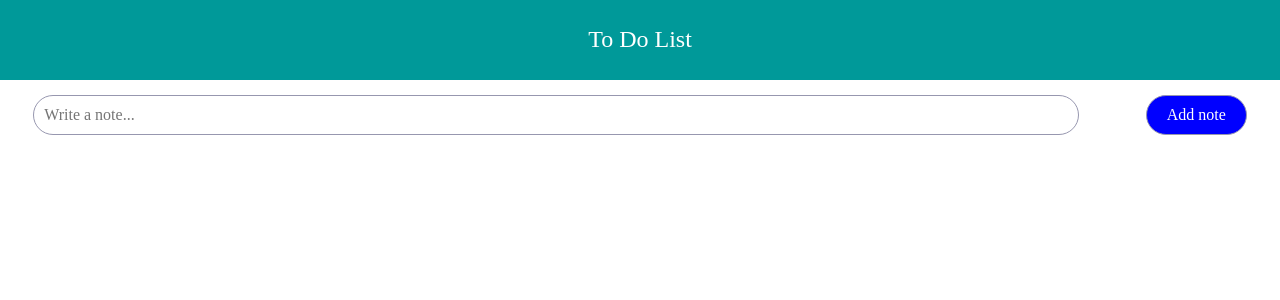
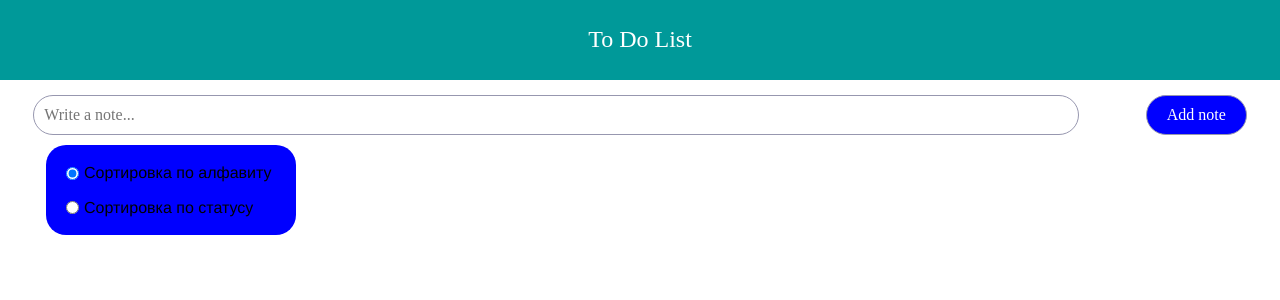
Before and after one commit to ich-kirich/ToDo-List, a React (Create React App) app in the folder todo-list/: page / in a window 1280 px wide. Shown: the top 300 px of the page. Built offline with nearby package versions, Linux system fonts and the light colour scheme; the HTML template or start-up script is replaced by a standard one.

Commit message:
feat: add sort for notes

```diff
--- a/todo-list/src/App.tsx
+++ b/todo-list/src/App.tsx
@@ -4,6 +4,8 @@ import ListNotes from "./components/listNotes/listNotes";
 import Header from "./UI/header/Header";
 import "./styles/style.scss";
 import { INote } from "./types/types";
+import SortList from "./components/SortList/SortList";
+import useSortedPosts from "./hooks/useNotes";
 
 function App() {
   let loadNotes: INote[] = [];
@@ -12,12 +14,19 @@ function App() {
   } else {
     loadNotes = [];
   }
+  const [typeSort, setTypeSort] = useState("body");
+  loadNotes = useSortedPosts(loadNotes, typeSort);
   const [listNotes, setListNotes] = useState(loadNotes);
   return (
     <div className="App">
       <Header />
       <AddNote listNotes={listNotes} setListNotes={setListNotes} />
-      <ListNotes listNotes={listNotes} setListNotes={setListNotes} />
+      <SortList typeSort={typeSort} setTypeSort={setTypeSort} />
+      <ListNotes
+        listNotes={listNotes}
+        setListNotes={setListNotes}
+        typeSort={typeSort}
+      />
     </div>
   );
 }
--- /dev/null
+++ b/todo-list/src/components/SortList/SortList.module.scss
@@ -0,0 +1,29 @@
+.chooseSort {
+    display: flex;
+    flex-direction: column;
+    justify-content: space-evenly;
+    align-items: flex-start;
+    align-self: flex-start;
+    width: 210px;
+    height: 90px;
+    margin-top: 10px;
+    margin-left: 46px;
+    background-color: #0000FF;
+    border-radius: 20px;
+    padding: 0px 20px;
+
+    &__typeSort {
+        display: flex;
+        align-items: center;
+        gap: 5px;
+    }
+
+    .typeSort {
+        &__text {
+            margin: 0;
+            font-family: Helvetica, Arial, sans-serif;
+            font-weight: 300;
+            line-height: 10px;
+        }
+    }
+}
--- /dev/null
+++ b/todo-list/src/components/SortList/SortList.tsx
@@ -0,0 +1,41 @@
+import styles from "./SortList.module.scss";
+
+function SortList(props: { typeSort: string; setTypeSort: Function }) {
+  const { typeSort } = props;
+  const { setTypeSort } = props;
+  let sortBody;
+  let sortStatus;
+  if (typeSort === "body") {
+    sortBody = true;
+    sortStatus = false;
+  } else {
+    sortBody = false;
+    sortStatus = true;
+  }
+  return (
+    <div className={styles.chooseSort}>
+      <div className={[styles.chooseSort__typeSort, styles.typeSort].join(" ")}>
+        <input
+          type="radio"
+          name="sort"
+          id="body"
+          onChange={(e) => setTypeSort(e.currentTarget.id)}
+          checked={!!sortBody}
+        />
+        <span className={styles.typeSort__text}>Сортировка по алфавиту</span>
+      </div>
+      <div className={[styles.chooseSort__typeSort, styles.typeSort].join(" ")}>
+        <input
+          type="radio"
+          name="sort"
+          id="status"
+          onChange={(e) => setTypeSort(e.currentTarget.id)}
+          checked={!!sortStatus}
+        />
+        <span className={styles.typeSort__text}>Сортировка по статусу</span>
+      </div>
+    </div>
+  );
+}
+
+export default SortList;
--- a/todo-list/src/components/addNote/addNote.tsx
+++ b/todo-list/src/components/addNote/addNote.tsx
@@ -14,7 +14,7 @@ function AddNote(props: { listNotes: INote[]; setListNotes: Function }) {
         {
           id: Date.now(),
           body: value,
-          status: true,
+          status: false,
         },
       ];
       setListNotes(updateListNotes);
--- a/todo-list/src/components/listNotes/listNotes.tsx
+++ b/todo-list/src/components/listNotes/listNotes.tsx
@@ -3,12 +3,19 @@ import { INote } from "../../types/types";
 import styles from "./listNotes.module.scss";
 import EditFiled from "../editFiled/editField";
 import ControlButtons from "../controlButtons/controlButtons";
+import { useSortedPosts } from "../../hooks/useNotes";
 
-function ListNotes(props: { listNotes: INote[]; setListNotes: Function }) {
-  const { listNotes } = props;
+function ListNotes(props: {
+  listNotes: INote[];
+  setListNotes: Function;
+  typeSort: string;
+}) {
+  let { listNotes } = props;
   const { setListNotes } = props;
+  const { typeSort } = props;
   const [edit, setEdit] = useState(0);
   const [value, setValue] = useState("");
+  listNotes = useSortedPosts(listNotes, typeSort);
 
   const deleteNote = (id: number) => {
     const updateListNotes = [...listNotes].filter((note) => note.id !== id);
--- /dev/null
+++ b/todo-list/src/hooks/useNotes.ts
@@ -0,0 +1,19 @@
+import { useMemo } from "react";
+import { INote } from "../types/types";
+
+export const useSortedPosts = (notes: INote[], type: string) => {
+  const sortedPosts = useMemo(() => {
+    if (type === "body") {
+      return [...notes].sort((a, b) => a.body.localeCompare(b.body));
+    }
+    if (type === "status") {
+      return [...notes].sort((x, y) => {
+        return Number(x.status) - Number(y.status);
+      });
+    }
+    return notes;
+  }, [notes, type]);
+  return sortedPosts;
+};
+
+export default useSortedPosts;
```
